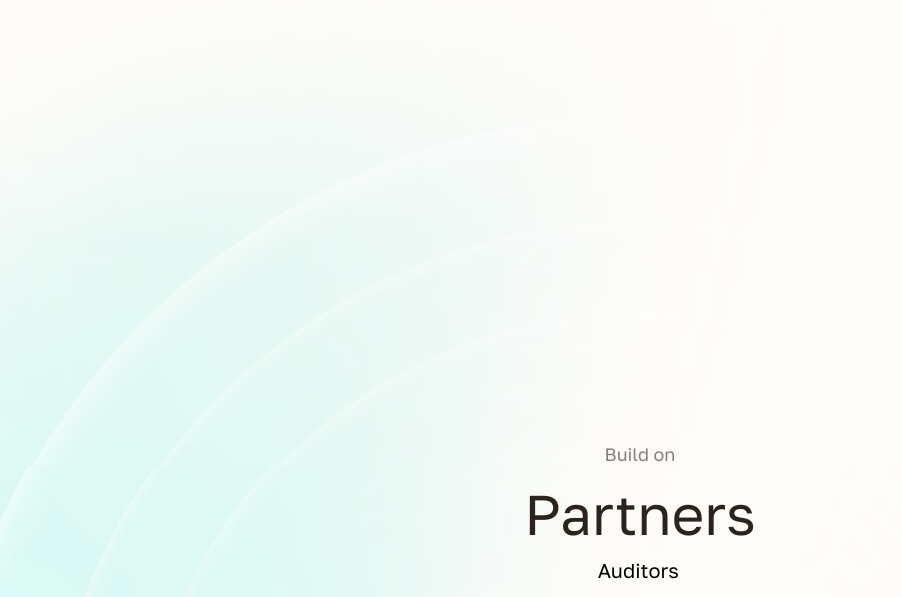
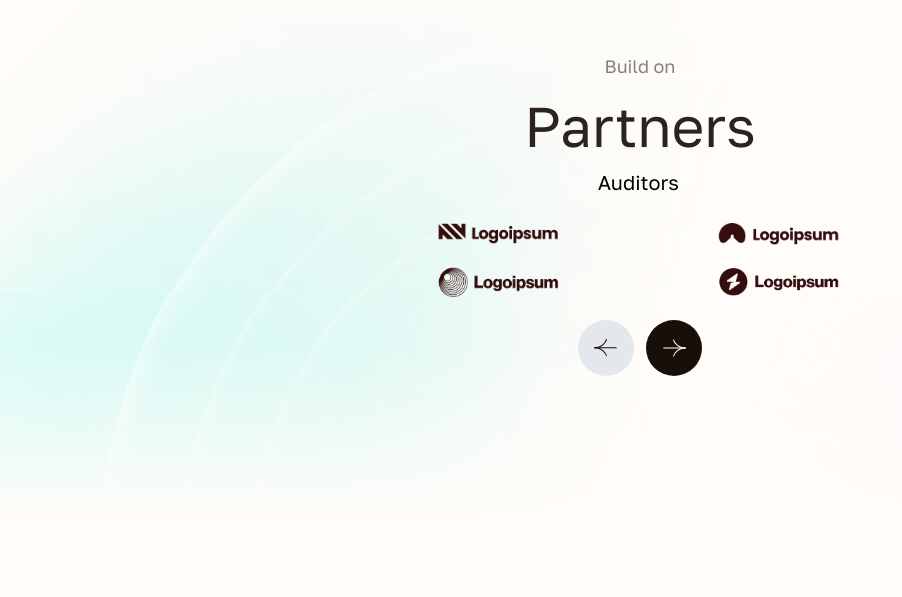
Before and after one commit to minedfi-protocol/landing, a Next.js app: page / in a window 1280 px wide. Shown: the part 5743-6340 px from the top of the page, without its empty margins (0-902 px from the left). Built offline with nearby package versions, Linux system fonts and the light colour scheme.

Commit message:
refactor PartnersSection layout and update Tailwind config for background positioning

```diff
--- a/src/sections/PartnersSection.tsx
+++ b/src/sections/PartnersSection.tsx
@@ -5,10 +5,10 @@ import { PartnersCardItem } from '@/components/CardItem/PartnersCardItem'
 
 export const PartnersSection = () => {
   return (
-    <section className='relative flex min-h-[800px] w-full flex-col items-center justify-center gap-16 overflow-hidden bg-cross-section-blur bg-cover bg-center bg-no-repeat px-5 pb-5 md:min-h-[1200px] md:bg-cover'>
+    <section className='flex min-h-[800px] w-full flex-col items-center gap-16 overflow-hidden bg-cross-section-blur bg-contain bg-no-repeat px-5 pb-5 md:relative md:min-h-[600px] md:justify-center md:bg-cover md:bg-[center_15%]'>
       <div className='absolute bottom-0 h-24 w-full bg-gradient-to-t from-neutral-10 to-transparent md:h-44' />
       <div className='absolute top-0 h-32 w-full bg-gradient-to-t from-transparent to-neutral-10 md:h-80' />
-      <div className='z-50 mt-20 h-full md:mt-48'>
+      <div className='md:mt-30 z-50 mt-4 h-full'>
         <>
           <p className='text-center text-mobile-label text-light-gray md:text-desktop-label'>
             Build on
--- a/tailwind.config.ts
+++ b/tailwind.config.ts
@@ -11,6 +11,9 @@ const config: Config = {
     extend: {
       fontFamily: {
         Golos: ['Golos', 'sans-serif']
+      },
+      backgroundPosition: {
+        'center-1': 'center center 5rem'
       },
       colors: {
         neutral: {
```
